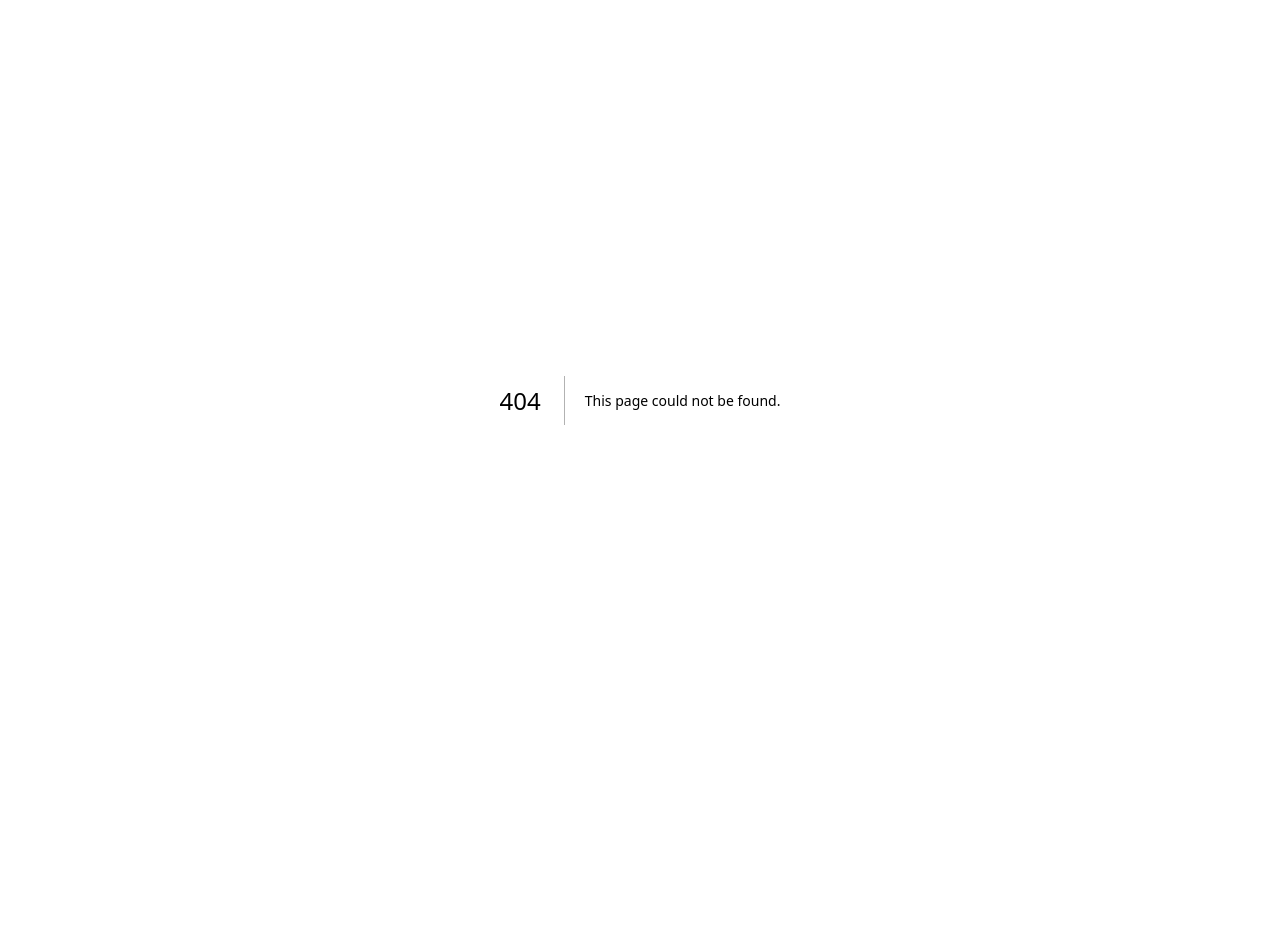
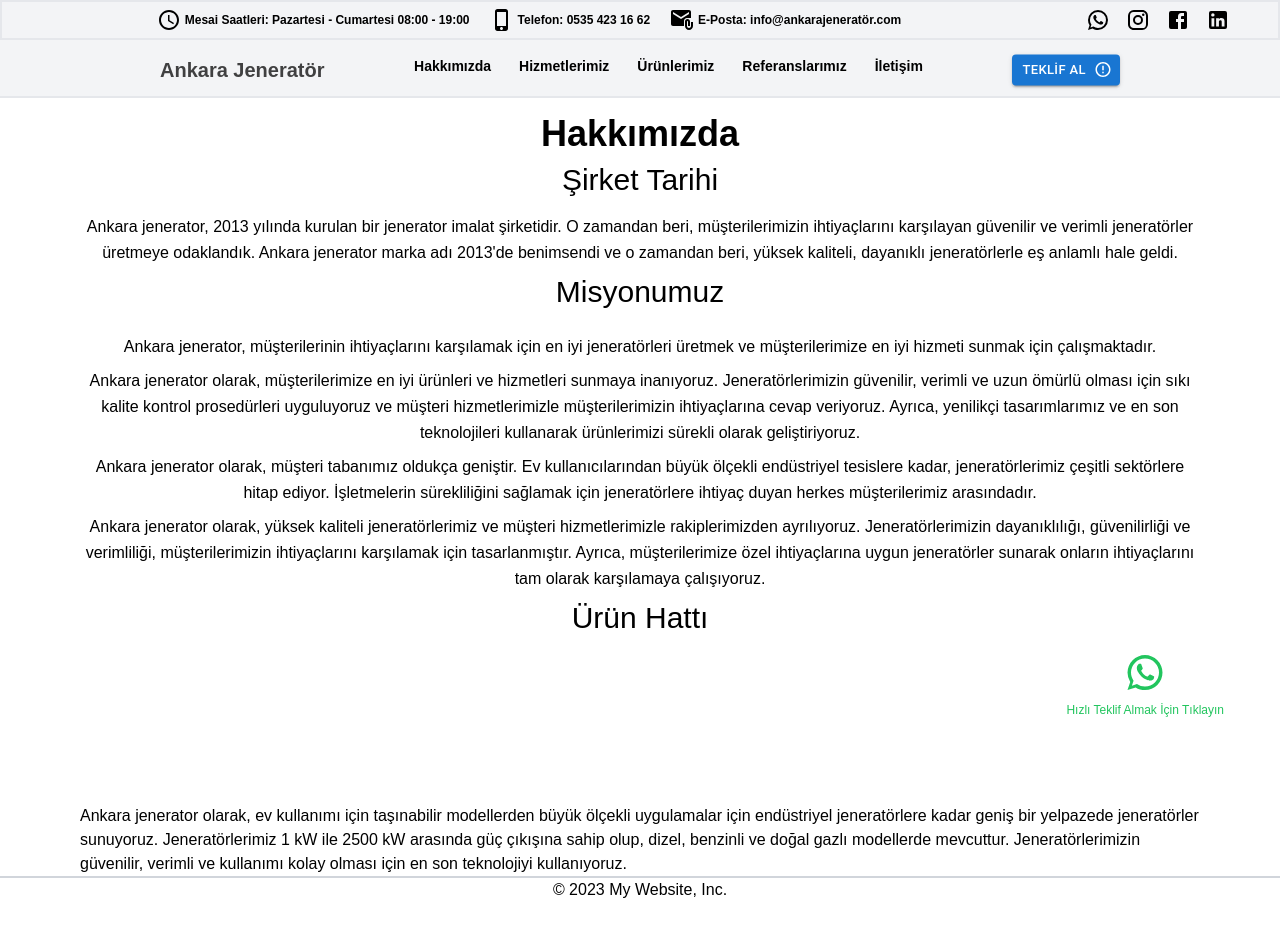
Before and after one commit to omer0697/layout, a Next.js app: page /about in a window 1280 px wide. Before the commit this address had no page. Shown: the top 936 px of the page. Before the commit the page ends 800 px from the top, so only its background shows below. Built offline with nearby package versions, Linux system fonts and the light colour scheme.

Commit message:
styles changed and animation was added.

```diff
--- a/components/Layout.js
+++ b/components/Layout.js
@@ -89,9 +89,9 @@ const Layout = ({ children, pageTitle, pageDescription }) => {
                 </div>
             </nav>
         </header>
-        <main className='container m-auto mt-4 mx-40'>
+        <main className='container m-auto mt-4'>
             {children}
-            <div className='cursor-pointer absolute bottom-20 right-14 flex flex-col items-center animate-bounce gap-2 text-green-500 hover:text-green-300'>
+            <div className='cursor-pointer fixed z-20  bottom-20 right-14 flex flex-col items-center animate-bounce gap-2 text-green-500 hover:text-green-300'>
                 <WhatsAppIcon style={{fontSize:"42px"}} onClick={() => window.open('https://wa.me/905354231662')}/>
                 <p className='text-xs'>Hızlı Teklif Almak İçin Tıklayın</p>
             </div>
--- /dev/null
+++ b/pages/about.js
@@ -0,0 +1,36 @@
+import Layout from '@/components/Layout'
+import React from 'react'
+
+function about() {
+  return (
+    <Layout
+        pageTitle='Hakkımızda'
+        pageDescription='Ankara Jeneratör, Ankara ve çevresindeki müşterilerine, 24 saat kesintisiz elektrik sağlamak için jeneratör hizmeti vermektedir.'
+    >
+        <div className='inline-block animate-slide-in-right w-full'>
+            <div className='flex flex-col items-center mx-20'>
+                <h1 className='text-4xl font-bold pb-2'>Hakkımızda</h1>
+                <h2 className='text-3xl pb-4'>Şirket Tarihi</h2>
+                <p className='text-center leading-relaxed'>
+                    Ankara jenerator, 2013 yılında kurulan bir jenerator imalat şirketidir. O zamandan beri, müşterilerimizin ihtiyaçlarını karşılayan güvenilir ve verimli jeneratörler üretmeye odaklandık. Ankara jenerator marka adı 2013'de benimsendi ve o zamandan beri, yüksek kaliteli, dayanıklı jeneratörlerle eş anlamlı hale geldi.
+                </p>
+                <div className='flex flex-col gap-2 mt-2 items-center'>
+                    <h2 className='text-3xl pb-4'>Misyonumuz</h2>
+                    <p className='text-center leading-relaxed'>Ankara jenerator, müşterilerinin ihtiyaçlarını karşılamak için en iyi jeneratörleri üretmek ve müşterilerimize en iyi hizmeti sunmak için çalışmaktadır.</p>
+                    <p className='text-center leading-relaxed'>Ankara jenerator olarak, müşterilerimize en iyi ürünleri ve hizmetleri sunmaya inanıyoruz. Jeneratörlerimizin güvenilir, verimli ve uzun ömürlü olması için sıkı kalite kontrol prosedürleri uyguluyoruz ve müşteri hizmetlerimizle müşterilerimizin ihtiyaçlarına cevap veriyoruz. Ayrıca, yenilikçi tasarımlarımız ve en son teknolojileri kullanarak ürünlerimizi sürekli olarak geliştiriyoruz.</p>
+                    <p className='text-center leading-relaxed'>Ankara jenerator olarak, müşteri tabanımız oldukça geniştir. Ev kullanıcılarından büyük ölçekli endüstriyel tesislere kadar, jeneratörlerimiz çeşitli sektörlere hitap ediyor. İşletmelerin sürekliliğini sağlamak için jeneratörlere ihtiyaç duyan herkes müşterilerimiz arasındadır.</p>
+                    <p className='text-center leading-relaxed'>Ankara jenerator olarak, yüksek kaliteli jeneratörlerimiz ve müşteri hizmetlerimizle rakiplerimizden ayrılıyoruz. Jeneratörlerimizin dayanıklılığı, güvenilirliği ve verimliliği, müşterilerimizin ihtiyaçlarını karşılamak için tasarlanmıştır. Ayrıca, müşterilerimize özel ihtiyaçlarına uygun jeneratörler sunarak onların ihtiyaçlarını tam olarak karşılamaya çalışıyoruz.</p>
+                </div>
+                <div className='flex flex-col gap-2 mt-2 items-center'>
+                    <h2 className='text-3xl pb-40'>Ürün Hattı</h2>
+                    <p>
+                    Ankara jenerator olarak, ev kullanımı için taşınabilir modellerden büyük ölçekli uygulamalar için endüstriyel jeneratörlere kadar geniş bir yelpazede jeneratörler sunuyoruz. Jeneratörlerimiz 1 kW ile 2500 kW arasında güç çıkışına sahip olup, dizel, benzinli ve doğal gazlı modellerde mevcuttur. Jeneratörlerimizin güvenilir, verimli ve kullanımı kolay olması için en son teknolojiyi kullanıyoruz.
+                    </p>
+                </div>
+            </div>
+        </div>
+    </Layout>
+  )
+}
+
+export default about
--- a/styles/globals.css
+++ b/styles/globals.css
@@ -9,3 +9,16 @@ html, body, #__next {
   width: 100%;
 
 }
+
+@keyframes slide-in-right {
+  0% {
+    transform: translateX(-100%);
+  }
+  100% {
+    transform: translateX(0);
+  }
+}
+
+.animate-slide-in-right {
+  animation: slide-in-right 0.7s ease-out;
+}
```
